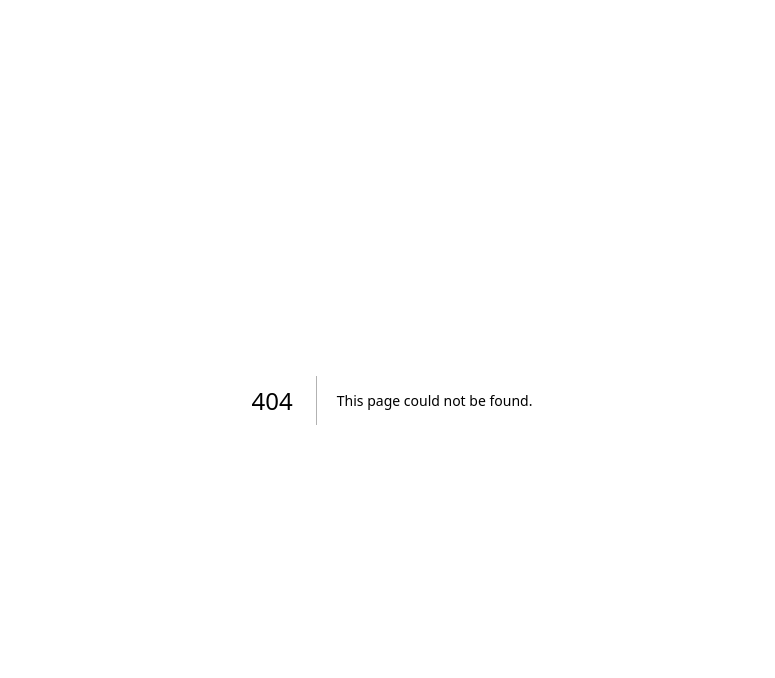
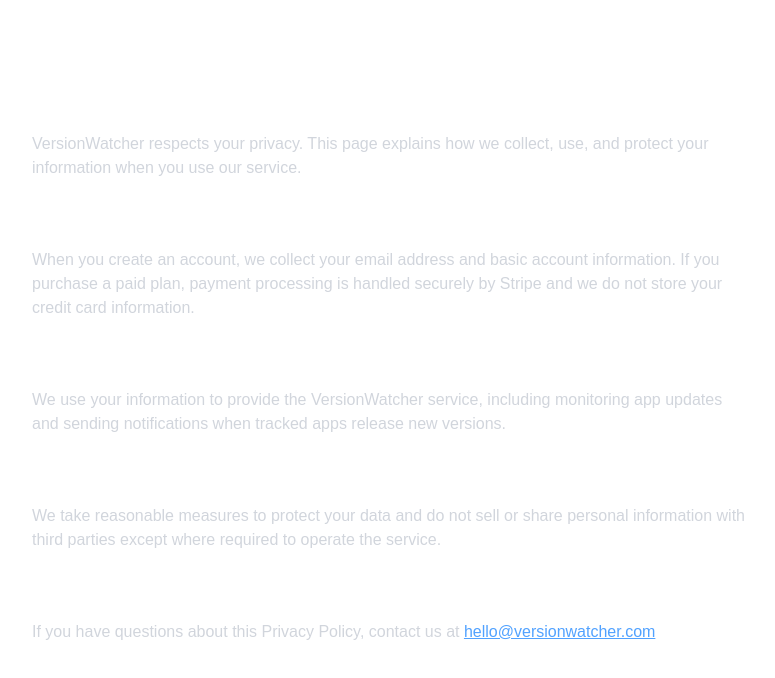
Before and after one commit to dasaa-ai/versionwatcher, a Next.js app: page /privacy in a window 1280 px wide. Before the commit this address had no page. Shown: the top 678 px of the page, without its empty margins (248-1023 px from the left). Built offline with nearby package versions, Linux system fonts and the light colour scheme.

Commit message:
Add privacy and terms pages

```diff
--- /dev/null
+++ b/app/privacy/page.tsx
@@ -0,0 +1,57 @@
+export default function PrivacyPage() {
+  return (
+    <main className="max-w-3xl mx-auto px-6 py-16 text-gray-300">
+      <h1 className="text-3xl font-bold mb-8 text-white">Privacy Policy</h1>
+
+      <p className="mb-4">
+        VersionWatcher respects your privacy. This page explains how we collect,
+        use, and protect your information when you use our service.
+      </p>
+
+      <h2 className="text-xl font-semibold mt-8 mb-2 text-white">
+        Information we collect
+      </h2>
+
+      <p className="mb-4">
+        When you create an account, we collect your email address and basic
+        account information. If you purchase a paid plan, payment processing is
+        handled securely by Stripe and we do not store your credit card
+        information.
+      </p>
+
+      <h2 className="text-xl font-semibold mt-8 mb-2 text-white">
+        How we use information
+      </h2>
+
+      <p className="mb-4">
+        We use your information to provide the VersionWatcher service,
+        including monitoring app updates and sending notifications when tracked
+        apps release new versions.
+      </p>
+
+      <h2 className="text-xl font-semibold mt-8 mb-2 text-white">
+        Data protection
+      </h2>
+
+      <p className="mb-4">
+        We take reasonable measures to protect your data and do not sell or
+        share personal information with third parties except where required to
+        operate the service.
+      </p>
+
+      <h2 className="text-xl font-semibold mt-8 mb-2 text-white">
+        Contact
+      </h2>
+
+      <p>
+        If you have questions about this Privacy Policy, contact us at{" "}
+        <a
+          href="mailto:hello@versionwatcher.com"
+          className="text-blue-400 underline"
+        >
+          hello@versionwatcher.com
+        </a>
+      </p>
+    </main>
+  );
+}
--- /dev/null
+++ b/app/terms/page.tsx
@@ -0,0 +1,63 @@
+export default function TermsPage() {
+  return (
+    <main className="max-w-3xl mx-auto px-6 py-16 text-gray-300">
+      <h1 className="text-3xl font-bold mb-8 text-white">Terms of Service</h1>
+
+      <p className="mb-4">
+        By using VersionWatcher, you agree to the following terms and
+        conditions.
+      </p>
+
+      <h2 className="text-xl font-semibold mt-8 mb-2 text-white">
+        Use of the service
+      </h2>
+
+      <p className="mb-4">
+        VersionWatcher provides tools to monitor App Store updates for apps
+        you choose to track. You agree to use the service responsibly and in
+        accordance with applicable laws.
+      </p>
+
+      <h2 className="text-xl font-semibold mt-8 mb-2 text-white">
+        Accounts
+      </h2>
+
+      <p className="mb-4">
+        You are responsible for maintaining the security of your account and
+        for all activity that occurs under your account.
+      </p>
+
+      <h2 className="text-xl font-semibold mt-8 mb-2 text-white">
+        Payments
+      </h2>
+
+      <p className="mb-4">
+        Paid plans are billed through Stripe. Subscriptions may be cancelled at
+        any time through the billing portal.
+      </p>
+
+      <h2 className="text-xl font-semibold mt-8 mb-2 text-white">
+        Service availability
+      </h2>
+
+      <p className="mb-4">
+        While we strive to provide reliable service, VersionWatcher is
+        provided “as is” without warranties of any kind.
+      </p>
+
+      <h2 className="text-xl font-semibold mt-8 mb-2 text-white">
+        Contact
+      </h2>
+
+      <p>
+        For questions regarding these terms, contact{" "}
+        <a
+          href="mailto:hello@versionwatcher.com"
+          className="text-blue-400 underline"
+        >
+          hello@versionwatcher.com
+        </a>
+      </p>
+    </main>
+  );
+}
```
